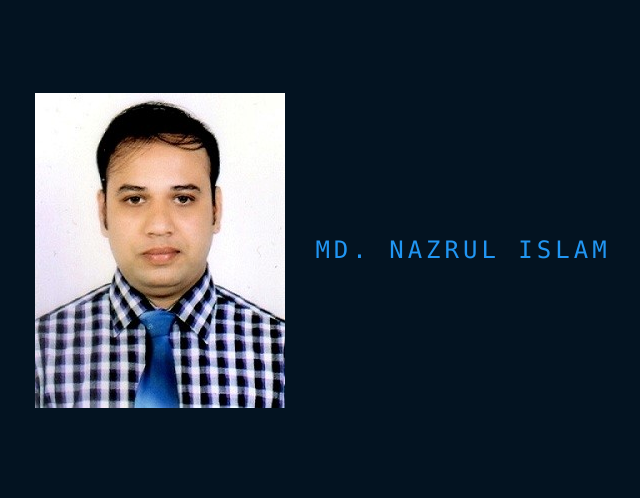
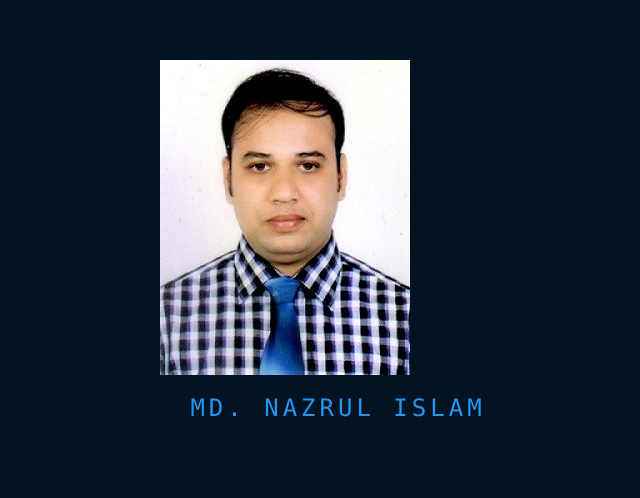
Before and after one commit to i-nazrul/i-nazrul.github.io, a plain HTML site: page index.html in a window 1280 px wide. Shown: the part 150-648 px from the top of the page, without its empty margins (302-942 px from the left). Drawn offline with Linux system fonts and the light colour scheme.

Commit message:
Update index.html

```diff
--- a/index.html
+++ b/index.html
@@ -6,7 +6,9 @@
 	</head>
 
 	<body>
-		<img src="nazrul.jpg">
+		<div>
+			<img src="nazrul.jpg"></br>
+		<div>
 		<a href="#">
 			<span></span>
 			<span></span>
```
